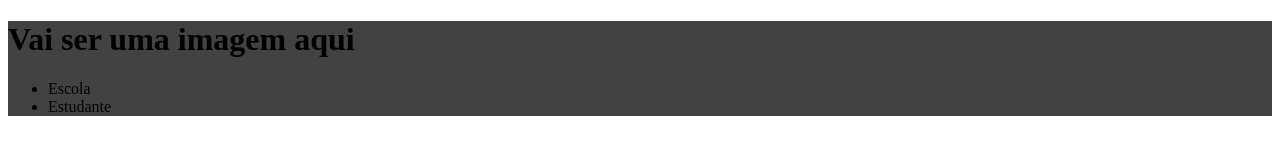
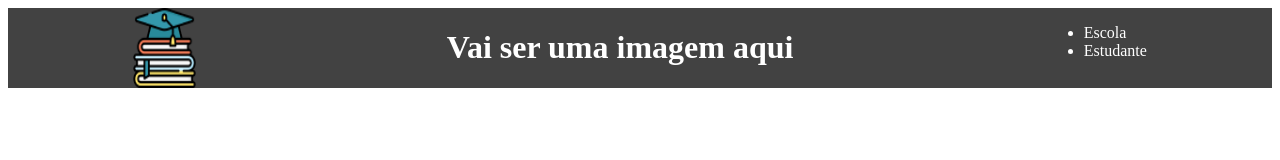
Before and after one commit to andreia025martins/Ge-Program-N, a plain HTML site: page index.html in a window 1280 px wide. Drawn offline with Linux system fonts and the light colour scheme.

Commit message:
cabeçalho

```diff
--- a/index.html
+++ b/index.html
@@ -8,11 +8,12 @@
     <title>Página da turma N</title>
 </head>
 <body>
-    <header>
-        <h1>Vai ser uma imagem aqui</h1>
-        <ul>
-            <li>Escola</li>
-            <li>Estudante</li>
+    <header class="cabecalho">
+        <img class="cabecalho-imagem" src="education 1.png" alt="logo do cabeçalho">
+        <h1 class="cabecalho-titulo">Vai ser uma imagem aqui</h1>
+        <ul class="cabecalho-lista">
+            <li class="cabecalho-item">Escola</li>
+            <li class="cabecalho-item">Estudante</li>
         </ul>
 
     </header>
--- a/style.css
+++ b/style.css
@@ -1,3 +1,11 @@
-header{
+.cabecalho{
     background-color: #424242;
+    color: white;
+    display:flex;
+    justify-content: space-around;
 }
+
+.cabecalho-imagem{
+    width: 5%;
+    right: 5%;
+}
```
Also changed, not shown: education 1.png (added).
